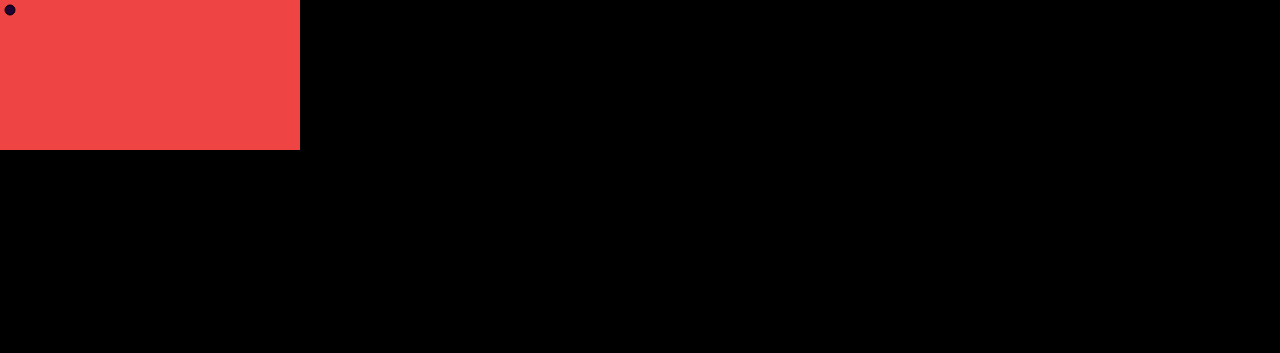
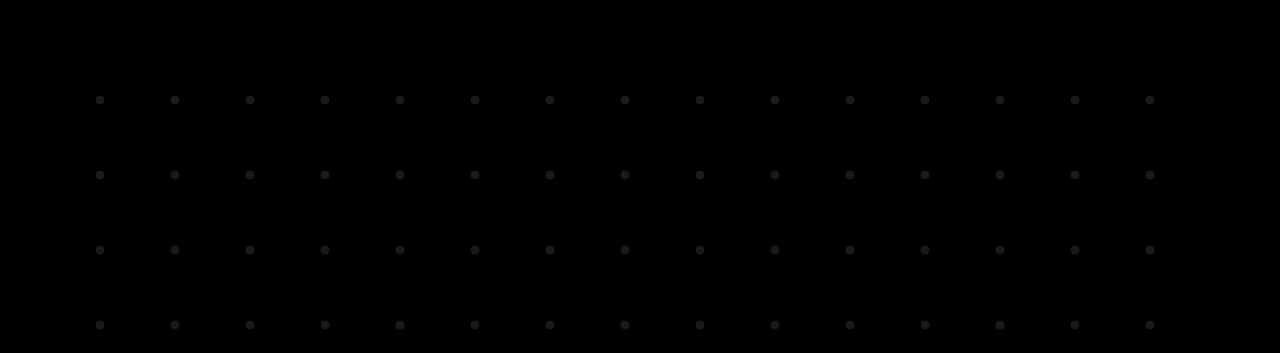
Before and after one commit to ArmanDris/profile, a website: page index.html in a window 1280 px wide. Shown: the top 353 px of the page. Drawn offline with Linux system fonts and the light colour scheme.

Commit message:
added background grid

```diff
--- a/animation.js
+++ b/animation.js
@@ -1,8 +1,34 @@
+// To do: If the last row of dots gets just cut off then it will look like there is more padding on the right and bottom.
+//        To fix this I will need to make sure that the last dot is drawn at the edge of the space like the first one
+//
+//        After that I will need to handle window resize
+
 let canvas = document.getElementById("welcome_canvas");
+
+let container = document.getElementsByTagName("header")[0];
+var w = container.clientWidth;
+var h = container.clientHeight;
+
+// Properly setting the canvas size:
+canvas.width = w;
+canvas.height = h;
+
 let ctx = canvas.getContext("2d");
 
-ctx.beginPath();
-ctx.arc(10, 10, 5, 0, Math.PI * 2);
-ctx.fillStyle = "#210033";
-ctx.fill();
-ctx.stroke();
+var padding = 100;
+
+function drawCircle(x, y) {
+    ctx.beginPath();
+    ctx.arc(x + padding, y + padding, 5, 0, Math.PI * 2);
+    ctx.fillStyle = "rgba(255, 255, 255, 0.1)";
+    ctx.fill();
+    ctx.stroke();
+}
+
+var dot_spacing = 75;
+
+for (let j = 0; j * dot_spacing + padding < h - padding; j++) {
+    for (let i = 0; i * dot_spacing + padding < w - padding; i++) {
+        drawCircle(i * dot_spacing, j * dot_spacing);
+    }
+}
--- a/index.html
+++ b/index.html
@@ -13,8 +13,8 @@
 
 <body class="bg-black text-white manrope">
     <header class="relative flex h-screen items-center justify-center">
-        <canvas id="welcome_canvas" class="absolute top-0 left-0 z-[0] bg-red-500"></canvas>
-        <h1 class="text-6xl tracking-wider font-bold text-center z-[1]">
+        <canvas id="welcome_canvas" class="absolute top-0 left-0 z-[0]"></canvas>
+        <h1 class="absolute text-6xl tracking-wider font-bold text-center z-[1]">
             <!-- The next change should be to add a live background. I want to make it look like
             there is a grid of dots and then I can change the color of the dots in a wave pattern
             or smt, i think it will look cool-->
```
Also changed, not shown: output.css.
